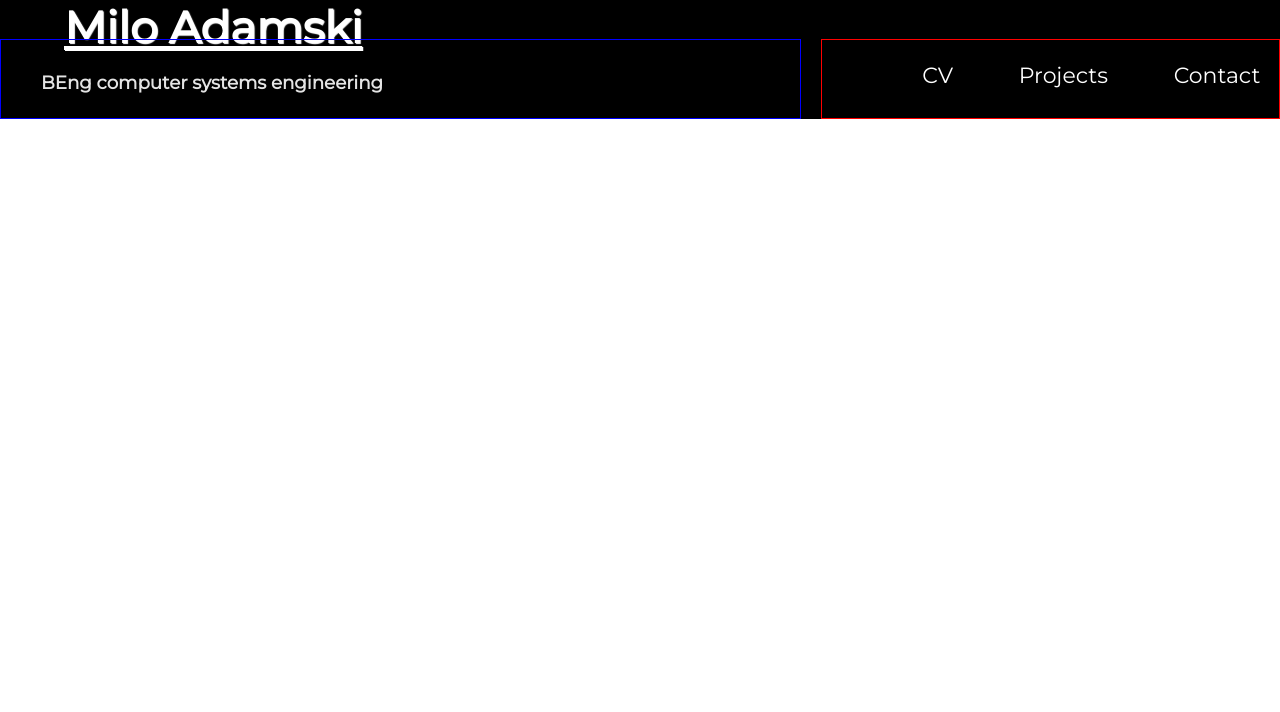
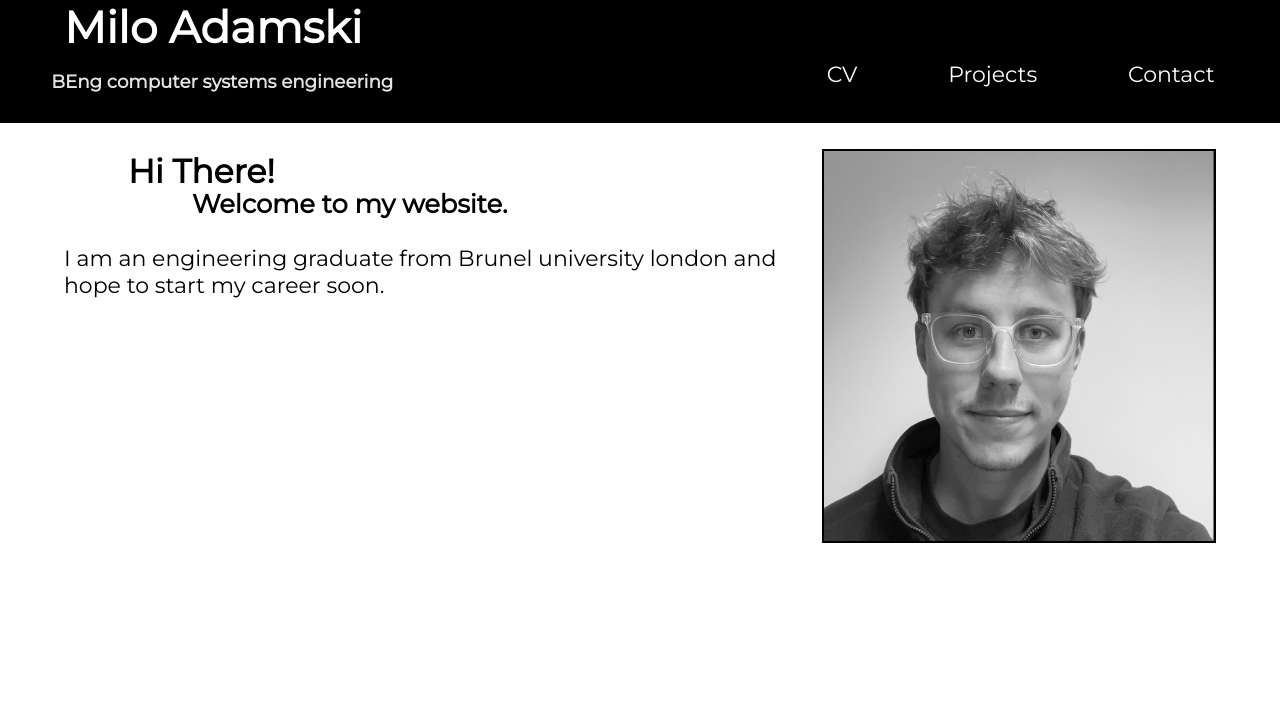
Before and after one commit to MiloAdamski/MiloAdamski.github.io, a plain HTML site: page index.html in a window 1280 px wide. Shown: the top 712 px of the page. Drawn offline with Linux system fonts and the light colour scheme.

Commit message:
finished layout of home page
still cant make the nav bar interactive, im not sure why

```diff
--- a/index.html
+++ b/index.html
@@ -16,16 +16,21 @@
         </div>
         <nav class="navigation">
             <ul>
-                <a class='interactive' href='Milo Adamski CV.pdf'>CV</a>
-                <a class='interactive' href='Projects.html'>Projects</a>
-                <a class='interactive' href='contact-page.html'>Contact</a>
+                <a id="cv-link" href='Milo Adamski CV.pdf'><span>CV</span></a>
+                <a href='Projects.html'><span>Projects</span></a>
+                <a href='contact-page.html'><span>Contact</span></a>
             </ul>
         </nav>
     </div>
 </header>
 
 <body>
-
+    <img id='Milo' src='Milo.png' alt="Me :)" height=390px width=390px>
+    <h2 id='l1'>Hi There!</h2>
+    <h3 id='l2'>Welcome to my website.</h3>
+    <p id='p1'>I am an engineering graduate from Brunel university london
+        and hope to start my career soon.
+    </p>
 </body>
 
 <footer class='left'>
--- a/style.css
+++ b/style.css
@@ -31,6 +31,8 @@ a:visited {
 }
 
 header {
+  margin:0;
+  padding:0;
   width: 100%;
   font-size: 22px;
   color: #f1f1f1f1;
@@ -43,26 +45,31 @@ header {
   height:10px;
 }
 
-#line2{
-  display:flex;
-  width : 100%;
-  height: 80px;
-  gap:20px;
+#line2 {
+  position: relative; /* Make #line2 the reference element */
+  justify-content: space-between;
+  width: 100%;
+  display: inline-flex;
+}
+
+nav {
+  position: absolute; /* Make navigation element absolute */
+  top: 0; /* Position at the top of #line2 */
+  right: 0; /* Position at the right of #line2 */
+  display: flex; /* Activate flexbox for navigation links */
+  justify-content: space-between; /* Distribute links evenly */
+  align-items: center; /* Align links vertically in the center */
+  margin-right: 5.1%;
 }
 
 #course{
-  width:70%;
-  border: 1px solid blue;
+  margin-left: 2%;
+  width:40%;
 }
 
-nav{
-  width: 40%;
-  border: 1px solid red;
-}
 
 .navigation a {
-  margin-left: 60px;
-  text-align: right;
+  margin-left: 85px;
 }
 
 body{
@@ -72,9 +79,25 @@ body{
   padding:0;
 }
 
-a:hover{
-  text-shadow: 1px 1px 1px white;
-  text-decoration: underline;
+#Milo{
+  margin-top: 2%;
+  margin-right: 5%;
+  float: right;
+  border: 2px solid black;
+}
+
+#l1{
+  margin-left: 10%;
+  height:10px;
+}
+
+#l2{
+  margin-left:15%;
+}
+
+#p1{
+  margin-left:5%;
+  margin-right: 35%;
 }
 
 footer{
```
